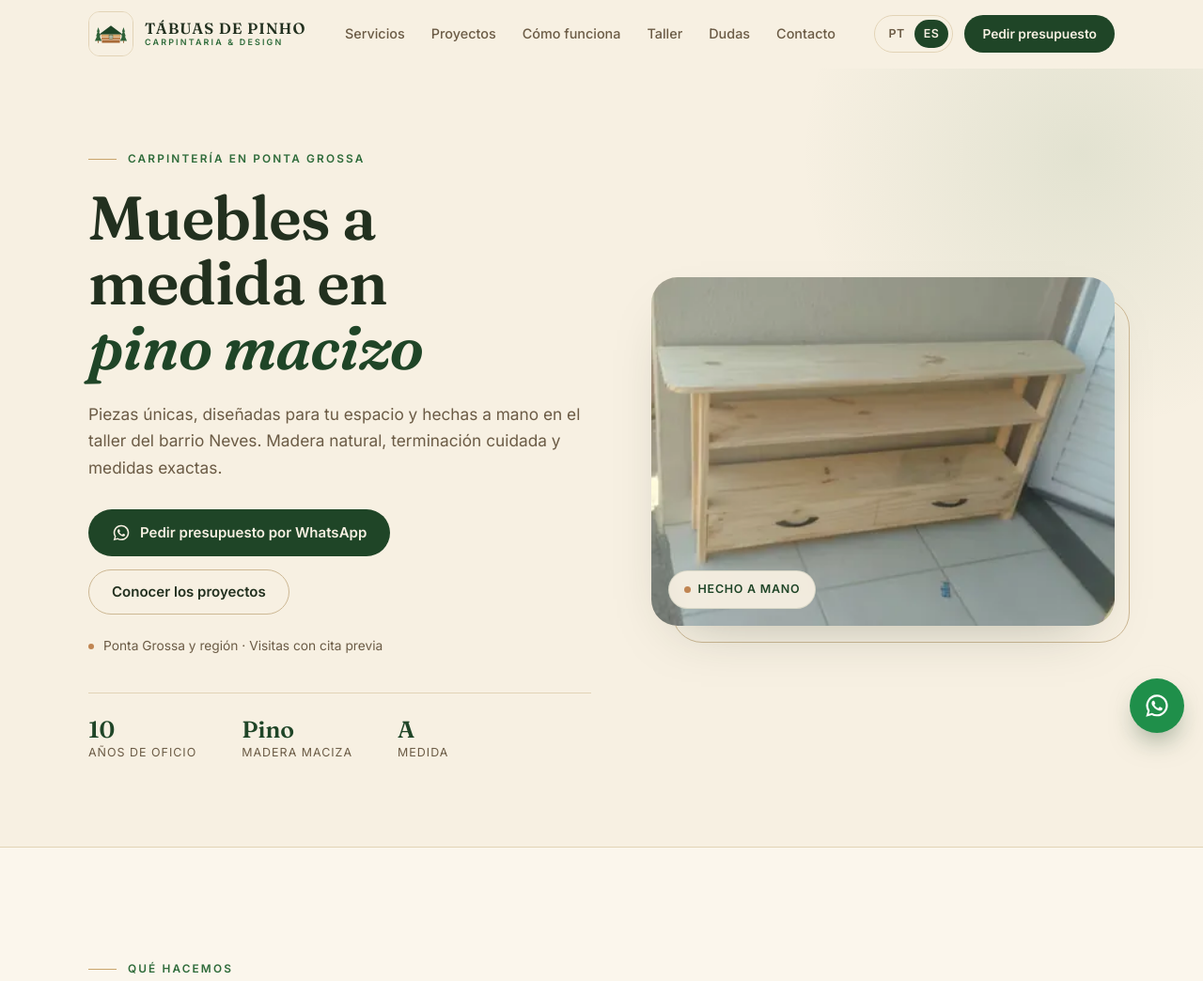
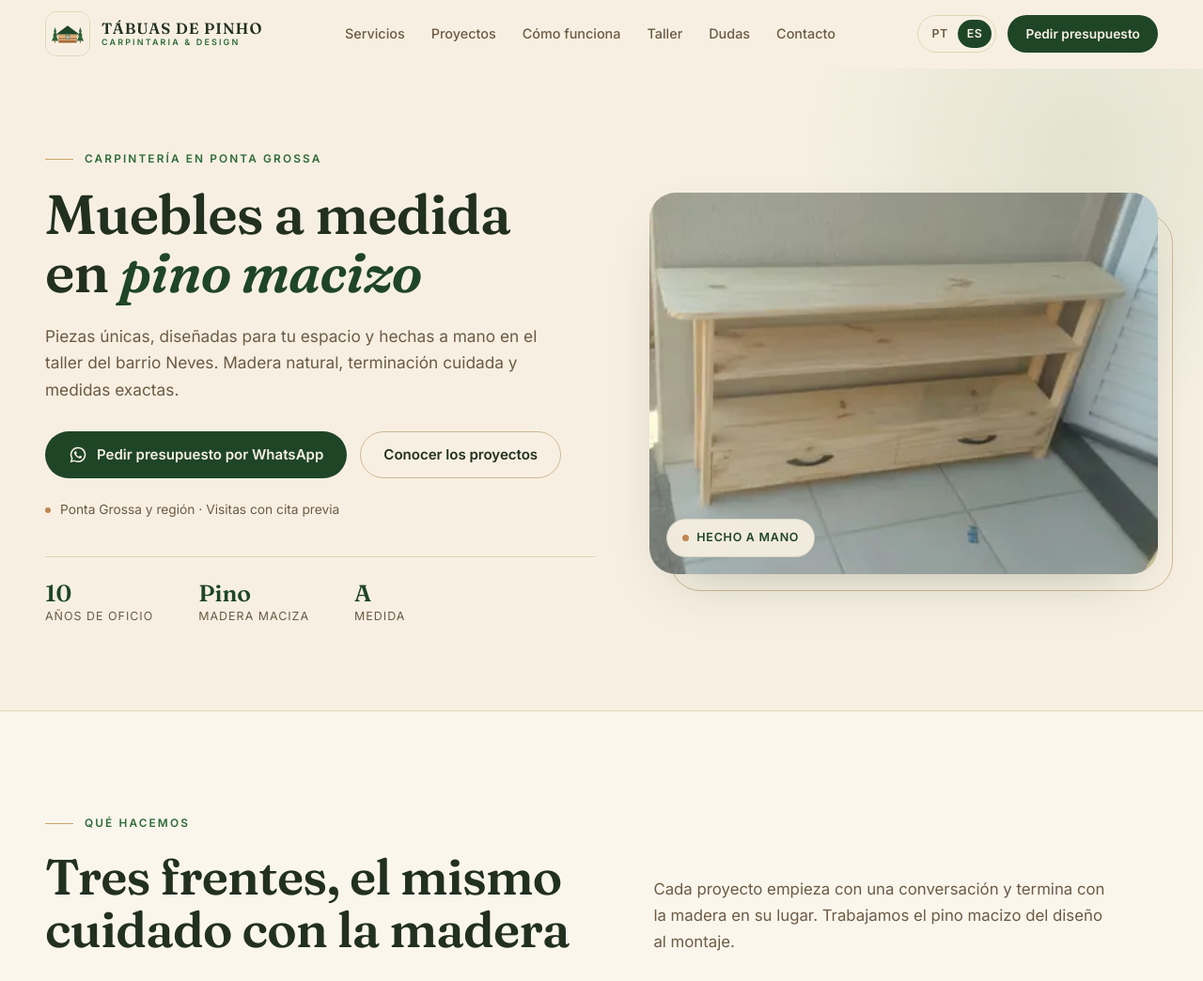
Before and after one commit to Jore930404/tabuas-de-pinho, an Astro site: page /es in a window 1280 px wide. Shown: the top 1044 px of the page at 94% size. Built offline with nearby package versions, Linux system fonts and the light colour scheme; Astro itself is replaced by a stand-in of ours.

Commit message:
Layout centrado ancho, retrato de Jonathan, SEO y mejoras moviles

```diff
--- a/astro.config.mjs
+++ b/astro.config.mjs
@@ -1,5 +1,8 @@
+const siteUrl =
+  process.env.SITE_URL ?? 'https://tabuas-de-pinho.jlaffitteg.workers.dev';
+
 export default {
-  site: 'https://tabuasdepinho.com.br',
+  site: siteUrl,
   build: {
     inlineStylesheets: 'auto',
   },
--- a/public/robots.txt
+++ /dev/null
@@ -1,4 +0,0 @@
-User-agent: *
-Allow: /
-
-Sitemap: https://tabuasdepinho.com.br/sitemap.xml
--- a/src/components/Header.astro
+++ b/src/components/Header.astro
@@ -67,20 +67,36 @@ const quoteHref = whatsappLink(t.contact.whatsappMessage);
   window.addEventListener('scroll', onScroll, { passive: true });
 
   if (toggle && nav) {
-    toggle.addEventListener('click', () => {
-      const open = nav.dataset.open === 'true';
-      nav.dataset.open = String(!open);
-      toggle.setAttribute('aria-expanded', String(!open));
+    const setOpen = (open: boolean) => {
+      nav.dataset.open = String(open);
+      toggle.setAttribute('aria-expanded', String(open));
       toggle.setAttribute(
         'aria-label',
-        open ? toggle.dataset.labelOpen ?? '' : toggle.dataset.labelClose ?? '',
+        open ? toggle.dataset.labelClose ?? '' : toggle.dataset.labelOpen ?? '',
       );
+    };
+
+    toggle.addEventListener('click', () => {
+      setOpen(nav.dataset.open !== 'true');
     });
 
     nav.addEventListener('click', (event) => {
       if ((event.target as HTMLElement).closest('a')) {
-        nav.dataset.open = 'false';
-        toggle.setAttribute('aria-expanded', 'false');
+        setOpen(false);
+      }
+    });
+
+    document.addEventListener('click', (event) => {
+      if (nav.dataset.open !== 'true') return;
+      const target = event.target as Node;
+      if (nav.contains(target) || toggle.contains(target)) return;
+      setOpen(false);
+    });
+
+    document.addEventListener('keydown', (event) => {
+      if (event.key === 'Escape' && nav.dataset.open === 'true') {
+        setOpen(false);
+        toggle.focus();
       }
     });
   }
--- a/src/components/Landing.astro
+++ b/src/components/Landing.astro
@@ -14,7 +14,7 @@ type Photo = (typeof photosData)[number];
 const photos = Object.fromEntries(photosData.map((p) => [p.slug, p])) as Record<string, Photo>;
 
 const heroPhoto = photos['aparador'];
-const aboutPhoto = photos['bar'];
+const aboutPhoto = photos['jonnatan'];
 const galleryItems = t.gallery.items
   .map((item) => ({ ...item, photo: photos[item.slug] }))
   .filter((item) => Boolean(item.photo));
@@ -30,8 +30,8 @@ const galleryMessage =
     : '¡Hola! Vi los proyectos del sitio y quisiera un presupuesto.';
 
 const heroSizes = '(max-width: 1020px) 92vw, 44vw';
-const aboutSizes = '(max-width: 1020px) 90vw, 38vw';
-const gallerySizes = '(max-width: 520px) 92vw, (max-width: 900px) 45vw, 340px';
+const aboutSizes = '160px';
+const gallerySizes = '(max-width: 520px) 92vw, (max-width: 900px) 45vw, (max-width: 1280px) 30vw, 23vw';
 ---
 
 <main id="conteudo">
@@ -92,6 +92,7 @@ const gallerySizes = '(max-width: 520px) 92vw, (max-width: 900px) 45vw, 340px';
       <div class="section-head reveal">
         <p class="eyebrow">{t.services.eyebrow}</p>
         <h2 id="services-title">{t.services.title}</h2>
+        <p class="lead">{t.services.lead}</p>
       </div>
 
       <div class="cards">
@@ -122,7 +123,9 @@ const gallerySizes = '(max-width: 520px) 92vw, (max-width: 900px) 45vw, 340px';
           <Icon name="arrow" size={17} />
         </a>
       </div>
+    </div>
 
+    <div class="gallery-bleed">
       <div class="masonry">
         {galleryItems.map((item) => (
           <button
@@ -177,9 +180,8 @@ const gallerySizes = '(max-width: 520px) 92vw, (max-width: 900px) 45vw, 340px';
 
   <!-- ABOUT -->
   <section id="atelie" class="section" aria-labelledby="about-title">
-    <div class="container about-grid">
-      <figure class="about-media reveal">
-        <div class="about-card">
+    <div class="container about-single">
+      <figure class="about-avatar reveal">
         <picture>
           <source type="image/webp" srcset={aboutPhoto.webpset} sizes={aboutSizes} />
           <img
@@ -193,8 +195,7 @@ const gallerySizes = '(max-width: 520px) 92vw, (max-width: 900px) 45vw, 340px';
             decoding="async"
           />
         </picture>
-        </div>
-        <span class="about-tag">Neves · Ponta Grossa</span>
+        <figcaption>{t.about.imageTag}</figcaption>
       </figure>
 
       <div class="about-copy reveal">
@@ -383,7 +384,13 @@ const gallerySizes = '(max-width: 520px) 92vw, (max-width: 900px) 45vw, 340px';
     }
 
     const number = form.dataset.phone ?? '';
-    window.open(`https://wa.me/${number}?text=${encodeURIComponent(text)}`, '_blank', 'noopener');
+    const waUrl = `https://wa.me/${number}?text=${encodeURIComponent(text)}`;
+    const popup = window.open(waUrl, '_blank');
+    if (popup) {
+      popup.opener = null;
+    } else {
+      window.location.href = waUrl;
+    }
   });
 
   const revealElements = document.querySelectorAll<HTMLElement>('.reveal');
--- a/src/data/content.ts
+++ b/src/data/content.ts
@@ -66,6 +66,7 @@ const pt = {
   services: {
     eyebrow: 'O que fazemos',
     title: 'Três frentes, o mesmo cuidado com a madeira',
+    lead: 'Cada projeto começa com uma conversa e termina com a madeira no lugar certo. Trabalhamos o pino maciço do desenho à montagem.',
     items: [
       {
         icon: 'wardrobe',
@@ -92,7 +93,6 @@ const pt = {
     zoom: 'Ampliar foto',
     close: 'Fechar',
     items: [
-      { slug: 'aparador', caption: 'Aparador com gavetas' },
       { slug: 'cama', caption: 'Cama em pino maciço' },
       { slug: 'bar', caption: 'Balcão de bar' },
       { slug: 'mesa', caption: 'Mesa auxiliar' },
@@ -138,7 +138,8 @@ const pt = {
       { value: 'Neves', label: 'Ponta Grossa – PR' },
       { value: 'Com agendamento', label: 'visitas ao ateliê' },
     ],
-    imageAlt: 'Balcão de bar em pino maciço no ateliê',
+    imageAlt: 'Jonathan Louis, à frente do ateliê da Tábuas de Pinho',
+    imageTag: 'Jonathan Louis · mestre carpinteiro',
     cta: 'Agendar uma visita',
   },
   materials: {
@@ -253,6 +254,7 @@ const es: typeof pt = {
   services: {
     eyebrow: 'Qué hacemos',
     title: 'Tres frentes, el mismo cuidado con la madera',
+    lead: 'Cada proyecto empieza con una conversación y termina con la madera en su lugar. Trabajamos el pino macizo del diseño al montaje.',
     items: [
       {
         icon: 'wardrobe',
@@ -279,7 +281,6 @@ const es: typeof pt = {
     zoom: 'Ampliar foto',
     close: 'Cerrar',
     items: [
-      { slug: 'aparador', caption: 'Aparador con cajones' },
       { slug: 'cama', caption: 'Cama en pino macizo' },
       { slug: 'bar', caption: 'Barra de bar' },
       { slug: 'mesa', caption: 'Mesa auxiliar' },
@@ -325,7 +326,8 @@ const es: typeof pt = {
       { value: 'Neves', label: 'Ponta Grossa – PR' },
       { value: 'Con cita previa', label: 'visitas al taller' },
     ],
-    imageAlt: 'Barra de bar en pino macizo en el taller',
+    imageAlt: 'Jonathan Louis, al frente del taller de Tábuas de Pinho',
+    imageTag: 'Jonathan Louis · maestro carpintero',
     cta: 'Agendar una visita',
   },
   materials: {
--- a/src/data/photos.json
+++ b/src/data/photos.json
@@ -88,5 +88,15 @@
     "width": 1040,
     "height": 780,
     "ratio": 1.3333
+  },
+  {
+    "slug": "jonnatan",
+    "src": "/img/jonnatan-1280.jpg",
+    "srcset": "/img/jonnatan-640.jpg 640w, /img/jonnatan-1280.jpg 720w",
+    "webp": "/img/jonnatan-1280.webp",
+    "webpset": "/img/jonnatan-640.webp 640w, /img/jonnatan-1280.webp 720w",
+    "width": 720,
+    "height": 710,
+    "ratio": 1.0141
   }
 ]
--- a/src/layouts/BaseLayout.astro
+++ b/src/layouts/BaseLayout.astro
@@ -106,5 +106,13 @@ const schema = {
         ></path>
       </svg>
     </a>
+    <script>
+      const waFloat = document.querySelector('.wa-float');
+      const updateWaFloat = () => {
+        waFloat?.classList.toggle('is-visible', window.scrollY > 420);
+      };
+      updateWaFloat();
+      window.addEventListener('scroll', updateWaFloat, { passive: true });
+    </script>
   </body>
 </html>
--- a/src/styles/global.css
+++ b/src/styles/global.css
@@ -21,8 +21,8 @@
   --font-display: "Fraunces", Georgia, "Times New Roman", serif;
   --font-sans: "Inter", ui-sans-serif, system-ui, -apple-system, "Segoe UI", sans-serif;
 
-  --container: 1180px;
-  --gutter: clamp(20px, 5vw, 44px);
+  --container: 1560px;
+  --gutter: clamp(20px, 4.5vw, 48px);
   --radius: 22px;
   --shadow-soft: 0 24px 60px -32px rgba(34, 48, 31, 0.35);
   --ease: cubic-bezier(0.22, 0.7, 0.2, 1);
@@ -268,6 +268,7 @@ em {
   align-items: center;
   gap: 12px;
   flex: none;
+  min-width: 0;
 }
 
 .brand-mark {
@@ -374,6 +375,7 @@ em {
 
 .nav-toggle {
   display: none;
+  flex: none;
   width: 44px;
   height: 44px;
   padding: 0;
@@ -409,16 +411,17 @@ em {
 .hero-grid {
   display: grid;
   grid-template-columns: 1.04fr 0.96fr;
-  gap: clamp(32px, 5vw, 72px);
+  gap: clamp(32px, 4.5vw, 72px);
   align-items: center;
 }
 
 .hero-copy {
   max-width: 620px;
+  min-width: 0;
 }
 
 .hero h1 {
-  font-size: clamp(2.7rem, 5.1vw, 4.5rem);
+  font-size: clamp(2.8rem, 4.6vw, 5rem);
   margin-bottom: 22px;
 }
 
@@ -494,6 +497,8 @@ em {
 
 .hero-media {
   position: relative;
+  min-width: 0;
+  max-width: 100%;
 }
 
 .hero-media::before {
@@ -508,6 +513,7 @@ em {
 .hero-card {
   position: relative;
   z-index: 1;
+  width: 100%;
   aspect-ratio: 4 / 3;
   border-radius: 28px;
   overflow: hidden;
@@ -518,11 +524,13 @@ em {
 .hero-card picture,
 .about-card picture {
   display: block;
+  position: relative;
+  z-index: 1;
   width: 100%;
   height: 100%;
 }
 
-.hero-card img {
+.hero-card picture img {
   width: 100%;
   height: 100%;
   object-fit: cover;
@@ -569,6 +577,31 @@ em {
   border-block: 1px solid var(--line);
 }
 
+.services .section-head {
+  display: grid;
+  grid-template-columns: minmax(0, 1fr) minmax(0, 0.9fr);
+  column-gap: clamp(32px, 4vw, 64px);
+  align-items: end;
+  max-width: none;
+}
+
+.services .section-head .eyebrow {
+  grid-column: 1;
+}
+
+.services .section-head h2 {
+  grid-column: 1;
+  margin-bottom: 0;
+}
+
+.services .section-head .lead {
+  grid-column: 2;
+  grid-row: 1 / span 2;
+  align-self: end;
+  max-width: 46ch;
+  margin: 0;
+}
+
 .cards {
   display: grid;
   grid-template-columns: repeat(3, 1fr);
@@ -622,6 +655,12 @@ em {
   justify-content: space-between;
   gap: 24px;
   flex-wrap: wrap;
+}
+
+.gallery-bleed {
+  max-width: var(--container);
+  margin-inline: auto;
+  padding-inline: var(--gutter);
 }
 
 .masonry {
@@ -733,64 +772,68 @@ em {
 
 /* ---------- about ---------- */
 
-.about-grid {
-  display: grid;
-  grid-template-columns: 0.9fr 1.1fr;
-  gap: clamp(32px, 5vw, 76px);
-  align-items: center;
-}
-
-.about-media {
-  position: relative;
-}
-
-.about-card {
-  aspect-ratio: 4 / 5;
-  border-radius: 26px;
+.about-single {
+  max-width: 900px;
+  margin-inline: auto;
+  text-align: center;
+}
+
+.about-avatar {
+  margin: 0 auto 20px;
+}
+
+.about-avatar picture {
+  display: block;
+  width: 128px;
+  height: 128px;
+  margin-inline: auto;
+  border-radius: 50%;
   overflow: hidden;
-  background: var(--sand);
-  border: 1px solid var(--line);
-}
-
-.about-card img {
+  border: 3px solid var(--cream-soft);
+  box-shadow: 0 0 0 1px var(--line-strong), var(--shadow-soft);
+}
+
+.about-avatar img {
   width: 100%;
   height: 100%;
   object-fit: cover;
-  object-position: 50% 55%;
-}
-
-.about-tag {
-  position: absolute;
-  top: 18px;
-  left: 18px;
-  background: var(--cream);
-  border: 1px solid var(--line);
-  border-radius: 999px;
-  padding: 8px 15px;
-  font-size: 0.72rem;
+  object-position: 50% 38%;
+}
+
+.about-avatar figcaption {
+  margin-top: 12px;
+  font-size: 0.7rem;
   font-weight: 600;
-  letter-spacing: 0.12em;
+  letter-spacing: 0.14em;
   text-transform: uppercase;
-  color: var(--green);
+  color: var(--green-2);
 }
 
 .about-copy h2 {
+  max-width: 760px;
+  margin: 0 auto 20px;
   font-size: clamp(2rem, 4vw, 3.1rem);
-  margin-bottom: 20px;
 }
 
 .about-copy p {
+  max-width: 60ch;
+  margin-inline: auto;
   color: var(--muted);
-  max-width: 56ch;
+}
+
+.about-copy .text-link {
+  margin-top: 4px;
 }
 
 .facts {
   display: grid;
-  grid-template-columns: repeat(2, 1fr);
+  grid-template-columns: repeat(4, 1fr);
   gap: 18px 28px;
-  margin: 30px 0;
+  max-width: 820px;
+  margin: 30px auto;
   padding: 26px 0;
   border-block: 1px solid var(--line);
+  text-align: left;
 }
 
 .fact {
@@ -1197,7 +1240,20 @@ em {
   background: #1f8f4a;
   color: #fff;
   box-shadow: 0 14px 30px -10px rgba(18, 60, 30, 0.55);
-  transition: transform 0.25s var(--ease), background 0.25s var(--ease);
+  opacity: 0;
+  visibility: hidden;
+  transform: translateY(12px);
+  transition:
+    opacity 0.25s var(--ease),
+    transform 0.25s var(--ease),
+    visibility 0.25s var(--ease),
+    background 0.25s var(--ease);
+}
+
+.wa-float.is-visible {
+  opacity: 1;
+  visibility: visible;
+  transform: none;
 }
 
 .wa-float:hover {
@@ -1212,6 +1268,11 @@ em {
   border-radius: 50%;
   border: 1px solid rgba(31, 143, 74, 0.35);
   animation: wa-pulse 2.8s var(--ease) infinite;
+  animation-play-state: paused;
+}
+
+.wa-float.is-visible::before {
+  animation-play-state: running;
 }
 
 @keyframes wa-pulse {
@@ -1326,14 +1387,29 @@ em {
 
 /* ---------- responsive ---------- */
 
+@media (max-width: 1100px) {
+  .services .section-head {
+    grid-template-columns: 1fr;
+  }
+
+  .services .section-head .lead {
+    grid-column: 1;
+    grid-row: auto;
+    margin-top: 12px;
+  }
+}
+
 @media (max-width: 1020px) {
   .hero-grid,
-  .about-grid,
   .contact-grid,
   .faq-grid {
     grid-template-columns: 1fr;
   }
 
+  .hero-grid {
+    grid-template-columns: 1fr;
+  }
+
   .hero-copy {
     max-width: 720px;
   }
@@ -1342,12 +1418,18 @@ em {
     max-width: 720px;
   }
 
+  .hero-card {
+    aspect-ratio: 4 / 3;
+    max-height: none;
+    border-radius: 28px;
+  }
+
+  .gallery-bleed {
+    padding-inline: var(--gutter);
+  }
+
   .hero-media::before {
-    inset: 16px -12px -14px 16px;
-  }
-
-  .about-media {
-    max-width: 520px;
+    display: none;
   }
 
   .faq-grid .section-head {
@@ -1368,7 +1450,7 @@ em {
   }
 }
 
-@media (max-width: 960px) {
+@media (max-width: 1160px) {
   .nav-toggle {
     display: inline-flex;
   }
@@ -1460,8 +1542,21 @@ em {
     columns: 1;
   }
 
-  .brand-sub {
+  .about-avatar picture {
+    width: 108px;
+    height: 108px;
+  }
+
+  .brand-text {
     display: none;
+  }
+
+  .header-inner {
+    gap: 12px;
+  }
+
+  .header-actions {
+    gap: 8px;
   }
 
   .footer-grid,
```
Also changed, not shown: public/sitemap.xml (deleted, +0 -19 lines), scripts/check-build.mjs (added, +14 -0 lines), src/pages/robots.txt.ts (added, +10 -0 lines), src/pages/sitemap.xml.ts (added, +35 -0 lines), README.md, public/img/jonnatan-1280.jpg (added), public/img/jonnatan-1280.webp (added), public/img/jonnatan-640.jpg (added), public/img/jonnatan-640.webp (added), 1 other file. Lines whose indentation alone changed are shown as unchanged.
